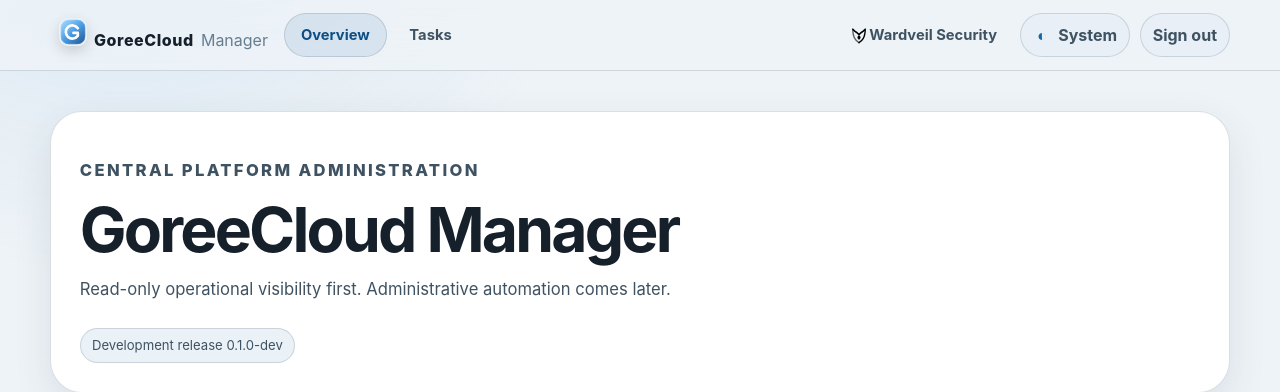
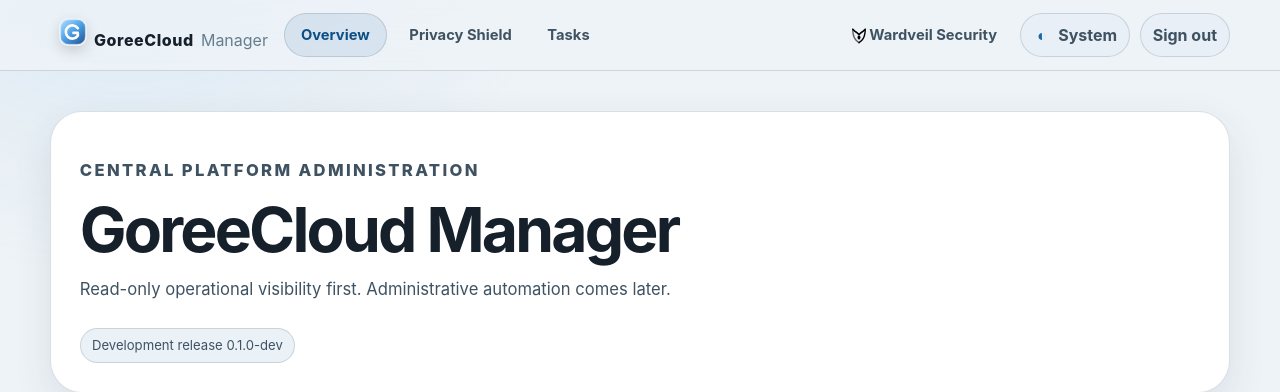
Before and after one commit to GoreeCloud/goreecloud-manager, a Django app: page / in a window 1280 px wide. Shown: the top 392 px of the page. Run offline with Django 5.2, Linux system fonts and the light colour scheme; the visitor is signed in with stand-in values (Sample User, id 1); parts of the project's set-up code (start-up, migrations or seed data) failed here and were passed over.

Commit message:
Add Privacy Shield navigation to Glaze UI 1.3 shell

```diff
--- a/core/templates/core/base.html
+++ b/core/templates/core/base.html
@@ -29,6 +29,7 @@
         {% if user.is_authenticated %}
           <nav class="primary-nav" aria-label="Primary" data-glaze-action-group="adaptive">
             <a class="nav-link" href="{% url 'overview' %}" {% if request.resolver_match.url_name == 'overview' %}aria-current="page"{% endif %}>Overview</a>
+            <a class="nav-link" href="{% url 'privacy-shield' %}" {% if request.resolver_match.url_name == 'privacy-shield' %}aria-current="page"{% endif %}>Privacy Shield</a>
             <a class="nav-link" href="{% url 'tasks' %}" {% if request.resolver_match.url_name == 'tasks' %}aria-current="page"{% endif %}>Tasks</a>
           </nav>
         {% endif %}
```
